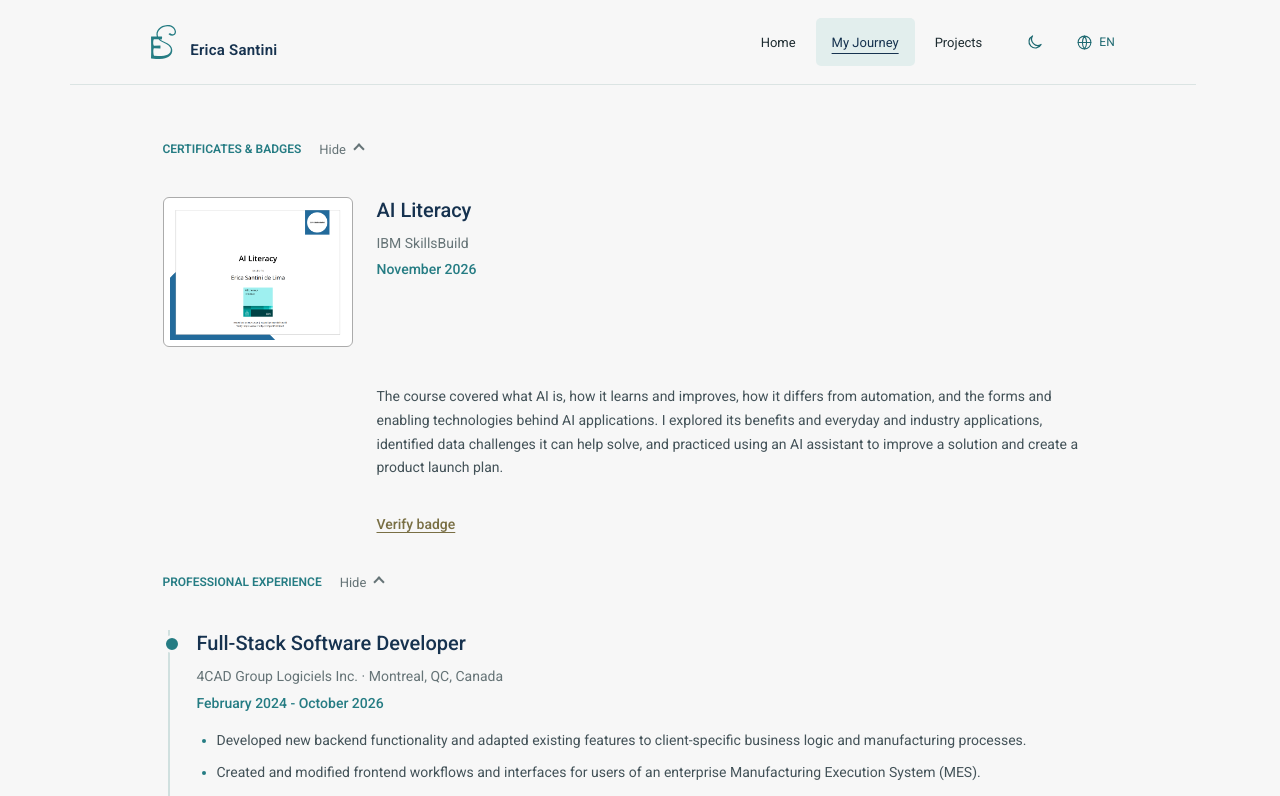
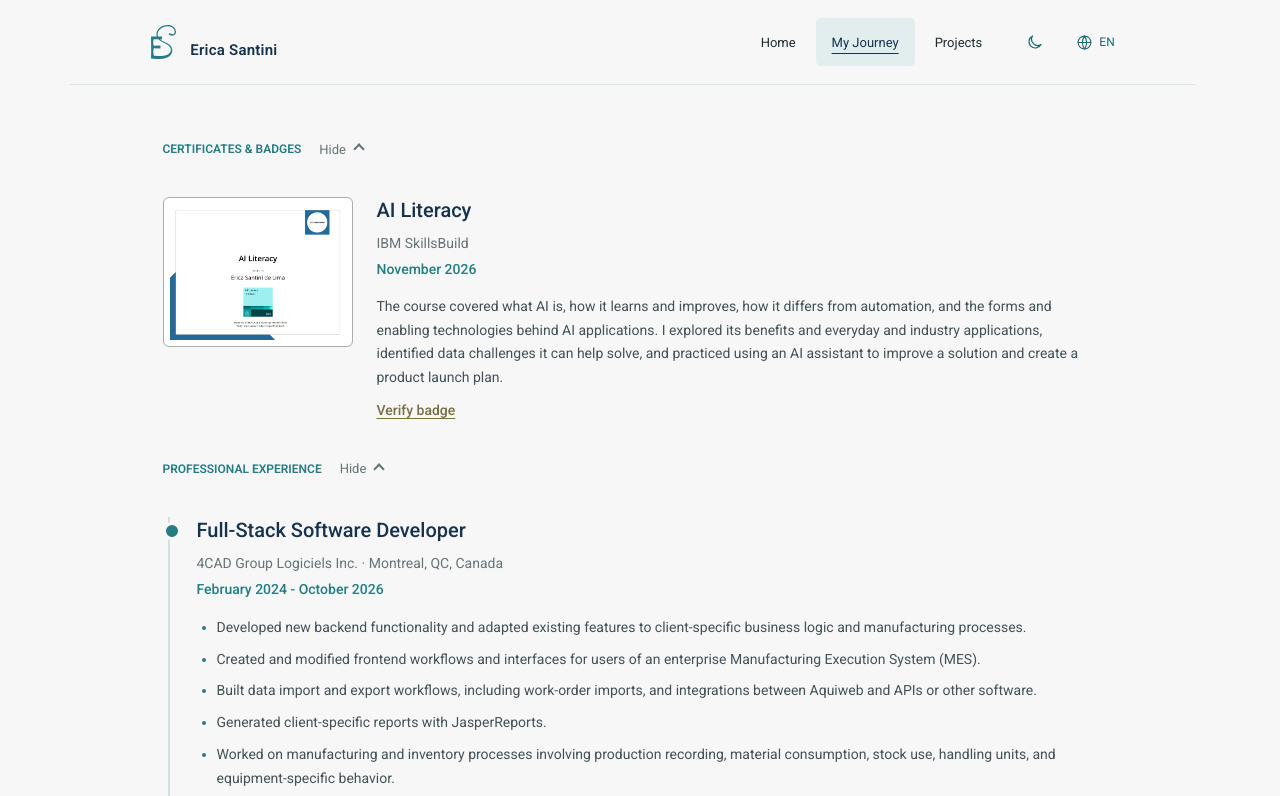
Before and after one commit to Kikasantini/erica-portfolio, a React (Vite) app: page /en/journey in a window 1280 px wide. Shown: the top 796 px of the page. Built offline with nearby package versions, Linux system fonts and the light colour scheme.

Commit message:
Tighten desktop certificate spacing

```diff
--- a/src/index.css
+++ b/src/index.css
@@ -774,7 +774,6 @@ p {
 }
 
 .certificate-item__description {
-  grid-column: 2;
   margin-top: 14px;
   color: var(--paragraph-text);
   font-size: 14px;
@@ -782,7 +781,6 @@ p {
 }
 
 .certificate-item__link {
-  grid-column: 2;
   display: inline-block;
   margin-top: 12px;
   color: var(--additional-technologies-link-color);
@@ -1081,6 +1079,10 @@ p {
 
   .certificate-item__thumbnail {
     padding: 4px;
+  }
+
+  .certificate-item__content {
+    display: contents;
   }
 
   .certificate-item__description,
--- a/src/pages/Journey.tsx
+++ b/src/pages/Journey.tsx
@@ -178,12 +178,15 @@ export default function Journey() {
                   loading="lazy"
                 />
               </button>
+              <div className="certificate-item__content">
                 <div className="certificate-item__header">
                   <h3>{certificate.title}</h3>
                   <p className="timeline-item__meta">{certificate.issuer}</p>
                   <p className="timeline-item__period">{certificate.period}</p>
                 </div>
-              <p className="certificate-item__description">{certificate.description}</p>
+                <p className="certificate-item__description">
+                  {certificate.description}
+                </p>
                 <a
                   className="certificate-item__link"
                   href={certificate.credentialUrl}
@@ -192,6 +195,7 @@ export default function Journey() {
                 >
                   {t('verifyCertificate')}
                 </a>
+              </div>
             </article>
           ))}
         </div>
```
Lines whose indentation alone changed are shown as unchanged.
